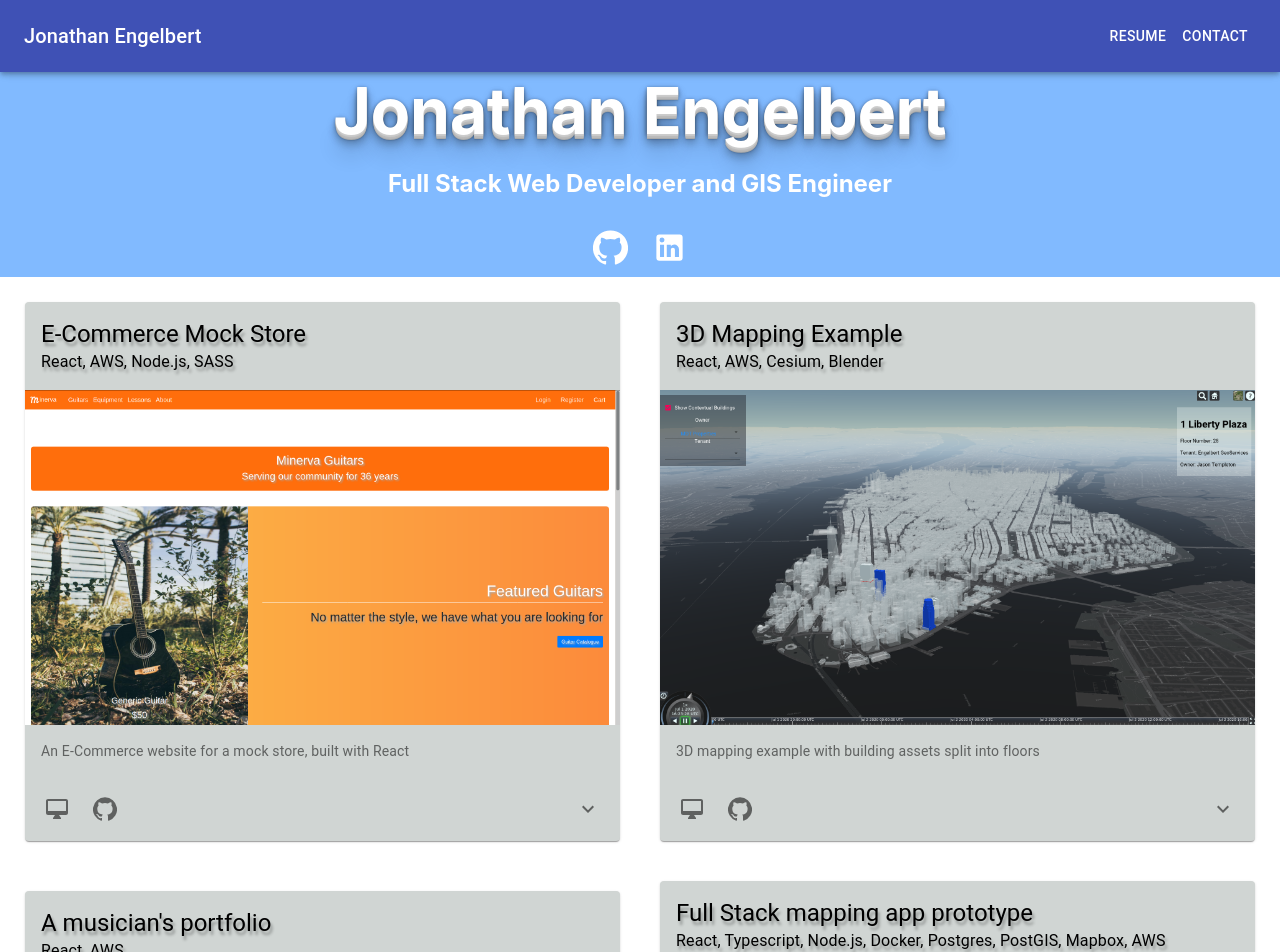
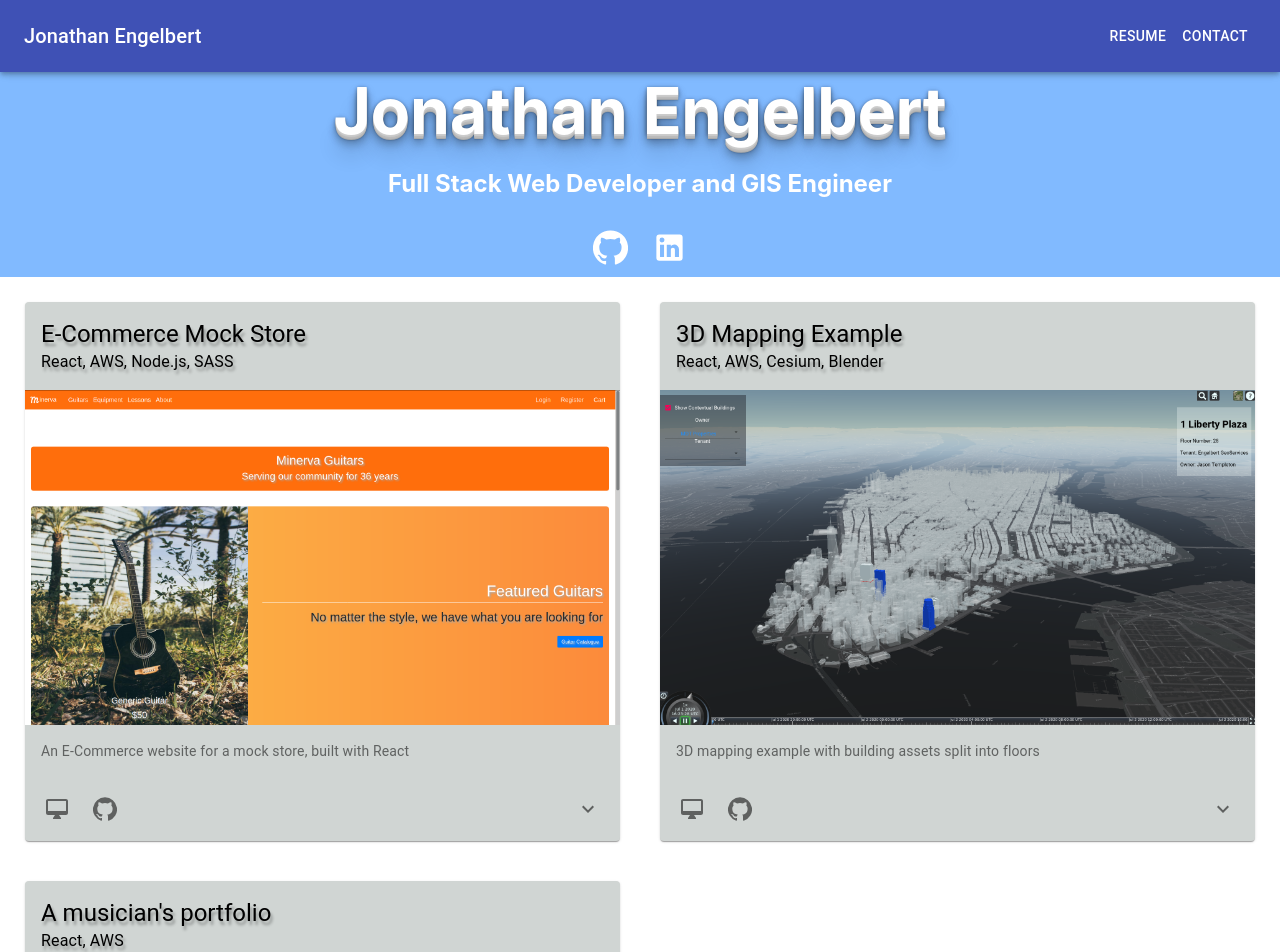
Before and after one commit to jonathanengelbert/portfolio, a React (Create React App) app: page / in a window 1280 px wide. Shown: the top 952 px of the page. Built offline with nearby package versions, Linux system fonts and the light colour scheme.

Commit message:
Destroys Mapping App Prototype Project

```diff
--- a/src/App.tsx
+++ b/src/App.tsx
@@ -5,7 +5,6 @@ import Header from "./components/Header/Header";
 import Footer from "./components/Footer/Footer";
 
 // ASSETS
-import mappingTemplateImg from './assets/images/cards/mapping-template.png';
 import daniImg from './assets/images/cards/dani-website.png';
 import mapping3dPic from './assets/images/cards/3d_mapping_pic.png';
 import mockStorePic from './assets/images/cards/mock-store.png';
@@ -69,23 +68,6 @@ function App() {
                             liveLink={'https://danielletatarian.com/'}
                         />
                     </Grid>
-                    <Grid item xs={12} sm={6}>
-                        <ProjectCard
-                            title={'Full Stack mapping app prototype'}
-                            stack={'React, Typescript, Node.js, Docker, Postgres, PostGIS, Mapbox, AWS'}
-                            image={mappingTemplateImg}
-                            shortDescription={'A Full stack mapping component that allows users to create, update and delete ' +
-                            'persistent data'}
-                            longDescription={`This project is a live example of a full stack mapping component
-                              template I have been building as an open source contribution. Powered by React and Mapbox
-                              in the frontend, the application communicates with an API also built by me, which performs
-                              CRUD operations on a Postgres Database with PostGIS extension enabled. Infrastructure
-                              consists of an amplify frontend SPA, databases living in AWS RDS and a node server
-                              running on Docker, in an AWS EC2 instance`}
-                            githubLink={'https://github.com/jonathanengelbert/mapping-app-prototype-live-example'}
-                            liveLink={'https://crud-mapbox-example.jonathanengelbert.com/'}
-                        />
-                    </Grid>
                 </Grid>
             </main>
             <Footer />
```
Also changed, not shown: src/assets/images/cards/mapping-template.png (deleted).
